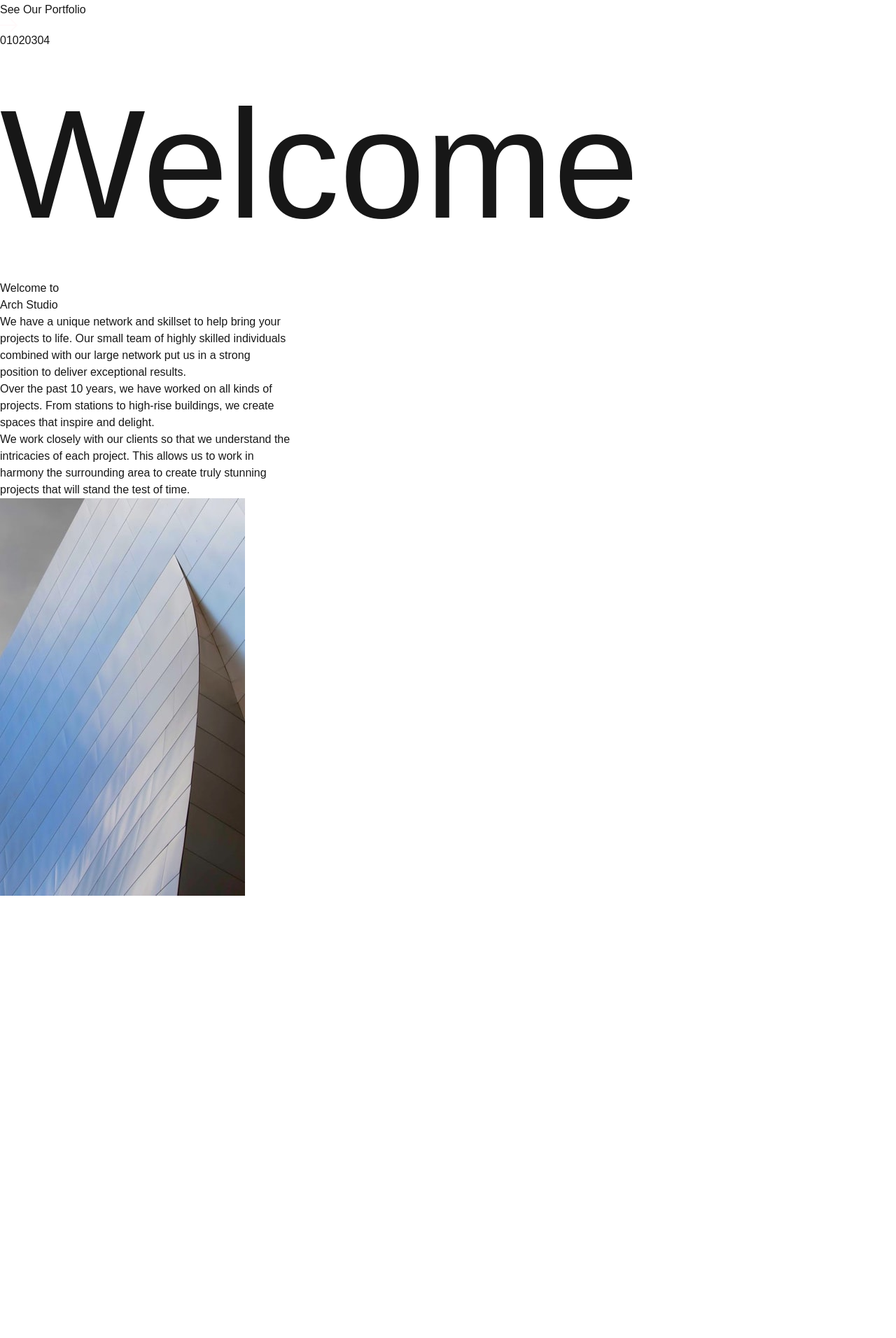
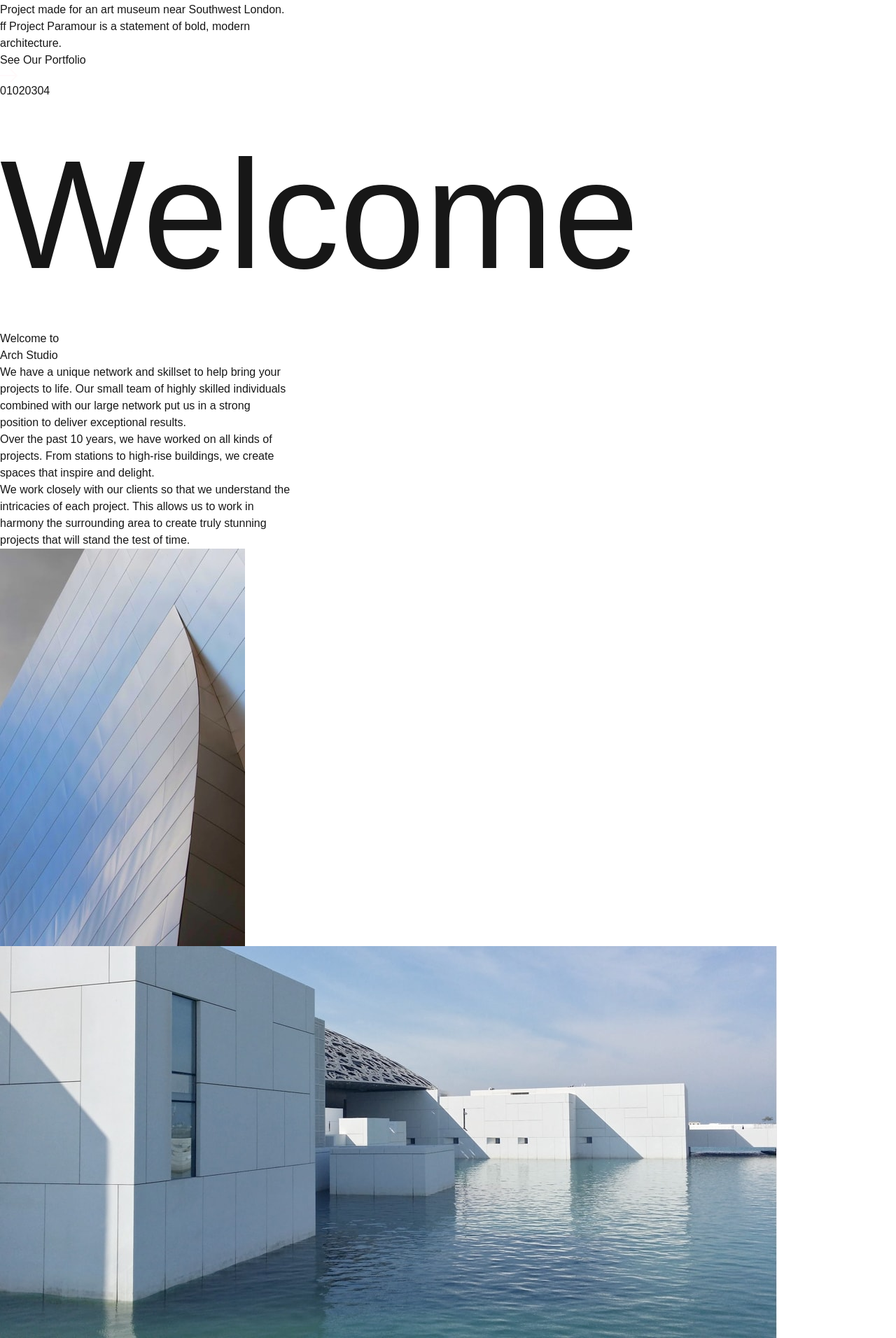
Before and after one commit to cesarcm5/arch-studio, a Next.js app: page / in a window 1280 px wide. Shown: the part 830-2742 px from the top of the page at 70% size. Before the commit the page ends 2110 px from the top, so only its background shows below. Built offline with nearby package versions, Linux system fonts and the light colour scheme.

Commit message:
portfolio and image on the landing

```diff
--- a/src/app/globals.css
+++ b/src/app/globals.css
@@ -31,3 +31,7 @@ body {
 #welcome {
   font-size: 220px;
 }
+#project {
+  padding-top: 400px;
+  margin-left: 25px;
+}
--- a/src/app/page.js
+++ b/src/app/page.js
@@ -1,30 +1,31 @@
 'use client';
+import Link from "next/link"
 import Header from "../app/header/page.js";
 import { useState } from "react";
 
 const projects = [
   {
     image: "/assets/home/desktop/image-hero-paramour.jpg",
-    title: "Project Paramour",
-    subtitle: "Project made for an art museum near Southwest London.ff Project Paramour is a statement of bold, modern architecture.",
+    title: <span>Project <br/> Paramour</span>,
+    subtitle: <span>Project made for an art museum near Southwest London. <br/>ff Project Paramour is a statement of bold, modern <br/> architecture.</span>,
     alt: "Project Paramour",
   },
   {
     image: "/assets/home/desktop/image-hero-seraph.jpg",
-    title: "Project Seraph",
-    subtitle: "The Seraph Station project challenged us to design a unique station that would transport people through time. The result is a fresh and futuristic model inspired by space stations.",
+    title: <span>Project <br/> Seraph</span>,
+    subtitle: <span> The Seraph Station project challenged us to design a unique station <br/> that would transport people through time. The result is a <br/> fresh and futuristic model inspired by space stations. </span>,
     alt: "Project Seraph",
   },
   {
     image: "/assets/home/desktop/image-hero-federal.jpg",
-    title: "Federal II Tower",
-    subtitle: "A sequel theme project for a tower originally built in the 1800s. We achieved this with a striking look of brutal minimalism with modern touches.",
+    title: <span>Federal II <br/> Tower</span>,
+    subtitle: <spna>A sequel theme project for a tower originally built in the 1800s.<br/> We achieved this with a striking look of brutal minimalism <br/> with modern touches.</spna>,
     alt: "Federal II Tower",
   },
   {
     image: "/assets/home/desktop/image-hero-trinity.jpg",
-    title: "Trinity Bank Tower",
-    subtitle: "Trinity Bank challenged us to make a concept for a 84 story building located in the middle of a city with a high earthquake frequency. For this project we used curves to blend design and stability to meet our objectives.",
+    title: <span>Trinity Bank <br/> Tower</span>,
+    subtitle: <span>Trinity Bank challenged us to make a concept for a 84 story building located in the middle <br/> of a city with a high earthquake frequency. For this project we used curves <br/> to blend design and stability to meet our objectives.</span>,
     alt: "Trinity Bank Tower",
   },
 ];
@@ -41,7 +42,7 @@ export default function Home() {
           <img
             src={projects[selectedTab].image}
             alt={projects[selectedTab].alt}
-            className="w-full h-3/4 object-cover"
+            className="w-full h-2/6 object-cover"
           />
           <div className="absolute inset-0 bg-black opacity-40"></div>
           <div className="absolute inset-0 flex flex-col justify-center text-white ps-10 mx-12">
@@ -51,10 +52,14 @@ export default function Home() {
             <p className="mt-5 ps-12 mx-12 break-keep">
               {projects[selectedTab].subtitle}
             </p>
-            <button className=" w-2/6 bg-black">
-              <p>See Our Portfolio</p>
-              <img src="/assets/icons/icon-arrow.svg" alt="right arrow" />
-            </button>
+            <div className="w-1/6 bg-black p-2 mt-12 ms-12 px-2">
+              <button className="">
+                <Link className="flex" href="/portfolio">
+                  <p className="font-semibold">See Our Portfolio</p>
+                  <img className="mx-2" src="/assets/icons/icon-arrow.svg" alt="right arrow" />
+                </Link>
+              </button>
+            </div>
           </div>
         </div>
 
@@ -89,6 +94,12 @@ export default function Home() {
           </div>
         </div>
       </div>
+      <div className="relative">
+        <div className="relative">
+          <img className="object-cover" src="/assets/home/desktop/image-small-team.jpg"/>
+          <div className="absolute inset-0 bg-black opacity-30"></div>
+        </div>
+      </div>
     </main>
   );
 }
```
Also changed, not shown: src/app/portfolio/page.js (+8 -7 lines).
